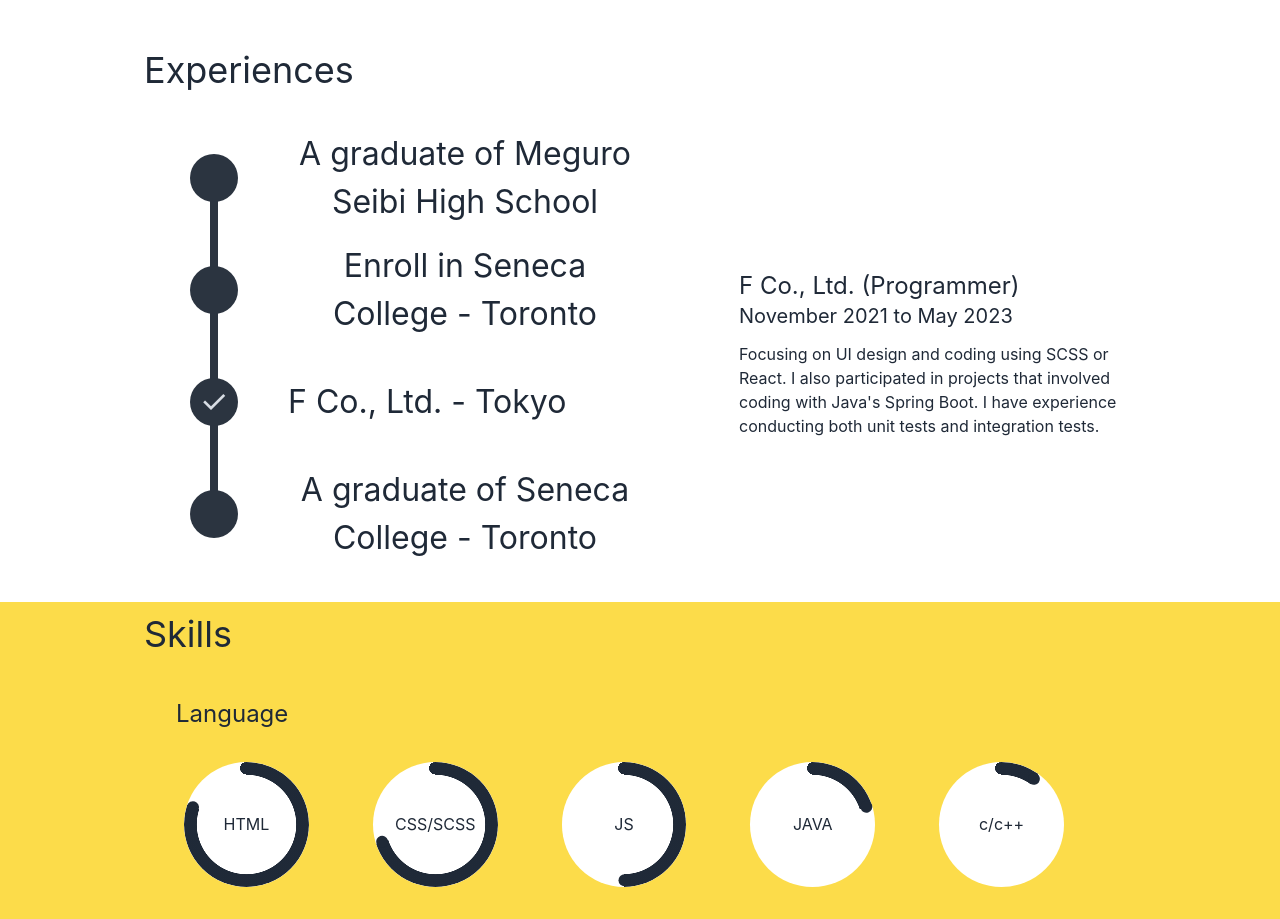
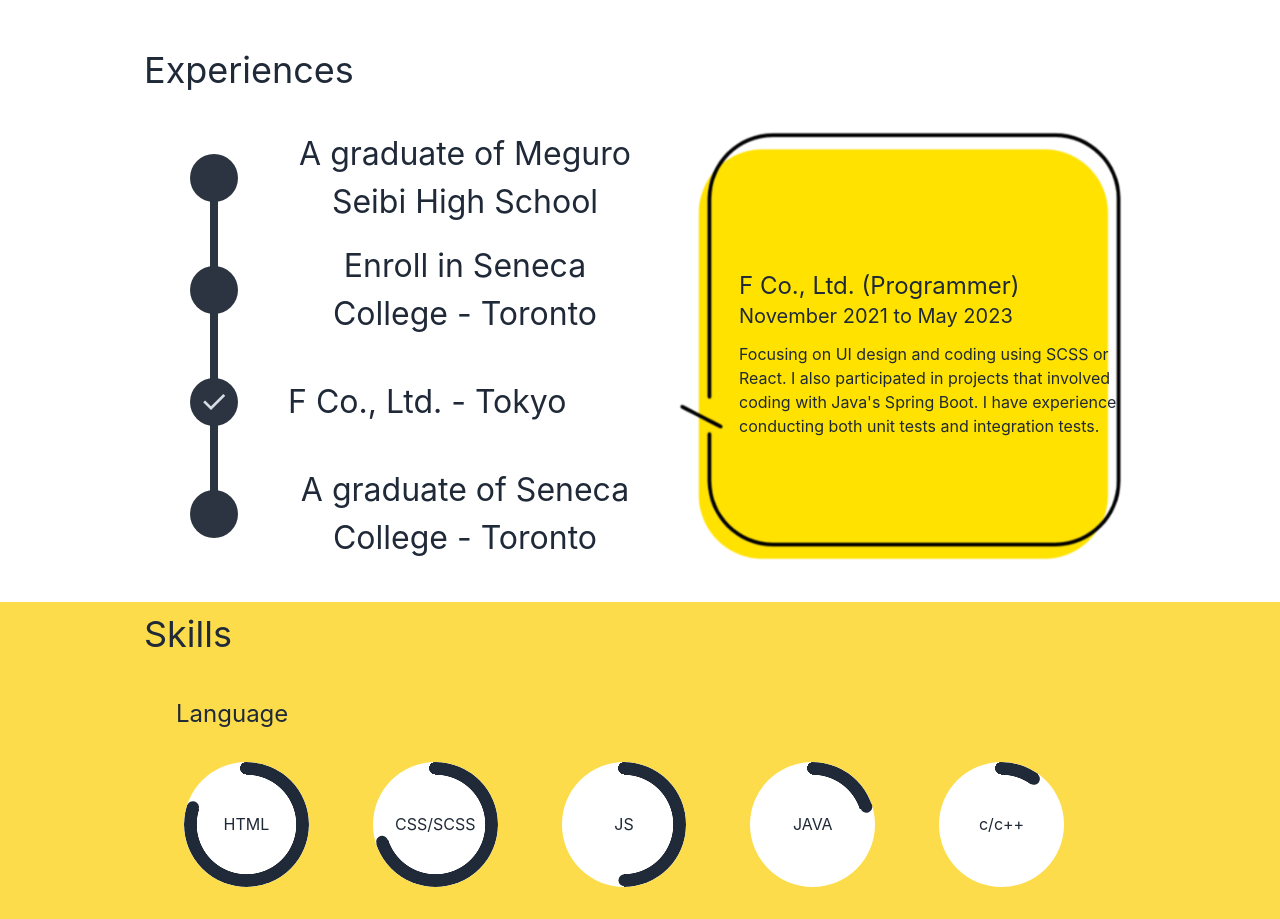
Before and after one commit to noaysk/myPortfolio, a React (Create React App) app: page / in a window 1280 px wide. Shown: the part 1334-2253 px from the top of the page. Built offline with nearby package versions, Linux system fonts and the light colour scheme.

Commit message:
added the image

```diff
--- a/src/Components/Experience.js
+++ b/src/Components/Experience.js
@@ -26,11 +26,9 @@ const Experience = () => {
           viewport={{ once: true }}
           onViewportEnter={(entry) => {
             document.querySelector('.opacityAnimation').classList.add('opacityAnimationStart')
-
-
           }}
         />
-        <div className=" opacityAnimation bg-frame1 bg-no-repeat bg-contain w-[350px] bg-center px-3 py-12 xl:w-[500px] xl:mt-0 xl:my-0 xl:mr-0 xl:ml-auto">
+        <div className="opacityAnimation bg-frame1 bg-no-repeat bg-contain w-[350px] bg-center px-3 py-12 xl:w-[500px] xl:mt-0 xl:my-0 xl:mr-0 xl:ml-auto">
           <div className="w-[256px] my-o mx-auto xl:pt-[100px] xl:pl-[65px] xl:w-[450px]">
             <h3 className="text-2xl pb-0">F Co., Ltd. (Programmer) </h3>
             <h4 className="text-xl pb-3">November 2021 to May 2023</h4>
--- a/tailwind.config.js
+++ b/tailwind.config.js
@@ -30,6 +30,8 @@ module.exports = {
       },
       backgroundImage: {
         wall: "url('/src/Assets/wall.png')",
+        frame1: "url('/src/Assets/f1.png')",
+
       },
     },
   },
```
